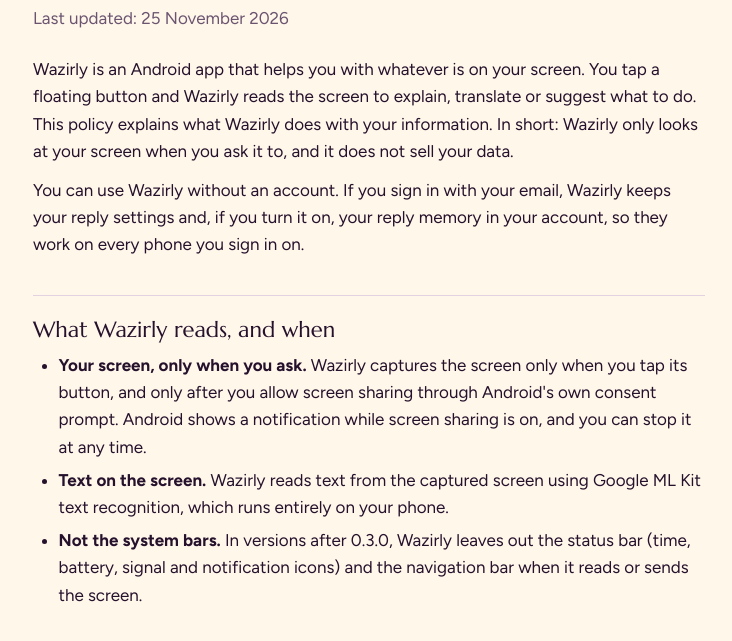
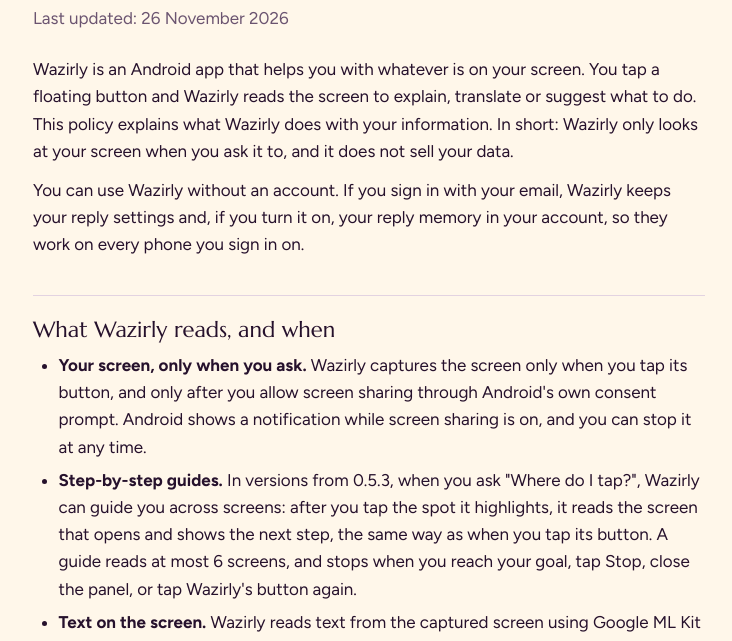
Before and after one commit to shibbal66/wazirly-site, a plain HTML site: page privacy/index.html in a window 1280 px wide. Shown: the part 139-780 px from the top of the page, without its empty margins (271-1003 px from the left). Drawn offline with Linux system fonts and the light colour scheme.

Commit message:
release: the privacy policy covers step-by-step guides (26 November 2026)
Co-Authored-By: Claude Opus 5.5 <noreply@anthropic.com>

```diff
--- a/privacy/index.html
+++ b/privacy/index.html
@@ -14,7 +14,7 @@
 <main>
 <a class="brand" href="../"><img src="../assets/icon.svg" alt="" width="44" height="44">Wazirly</a>
 <h1>Wazirly Privacy Policy</h1>
-<p class="meta">Last updated: 25 November 2026</p>
+<p class="meta">Last updated: 26 November 2026</p>
 
 <p>Wazirly is an Android app that helps you with whatever is on your screen. You tap a floating button and
 Wazirly reads the screen to explain, translate or suggest what to do. This policy explains what Wazirly
@@ -28,6 +28,10 @@ if you turn it on, your reply memory in your account, so they work on every phon
   <li><strong>Your screen, only when you ask.</strong> Wazirly captures the screen only when you tap its
     button, and only after you allow screen sharing through Android's own consent prompt. Android shows a
     notification while screen sharing is on, and you can stop it at any time.</li>
+  <li><strong>Step-by-step guides.</strong> In versions from 0.5.3, when you ask "Where do I tap?", Wazirly can
+    guide you across screens: after you tap the spot it highlights, it reads the screen that opens and shows the
+    next step, the same way as when you tap its button. A guide reads at most 6 screens, and stops when you reach
+    your goal, tap Stop, close the panel, or tap Wazirly's button again.</li>
   <li><strong>Text on the screen.</strong> Wazirly reads text from the captured screen using Google ML Kit
     text recognition, which runs entirely on your phone.</li>
   <li><strong>Not the system bars.</strong> In versions after 0.3.0, Wazirly leaves out the status bar (time,
```
